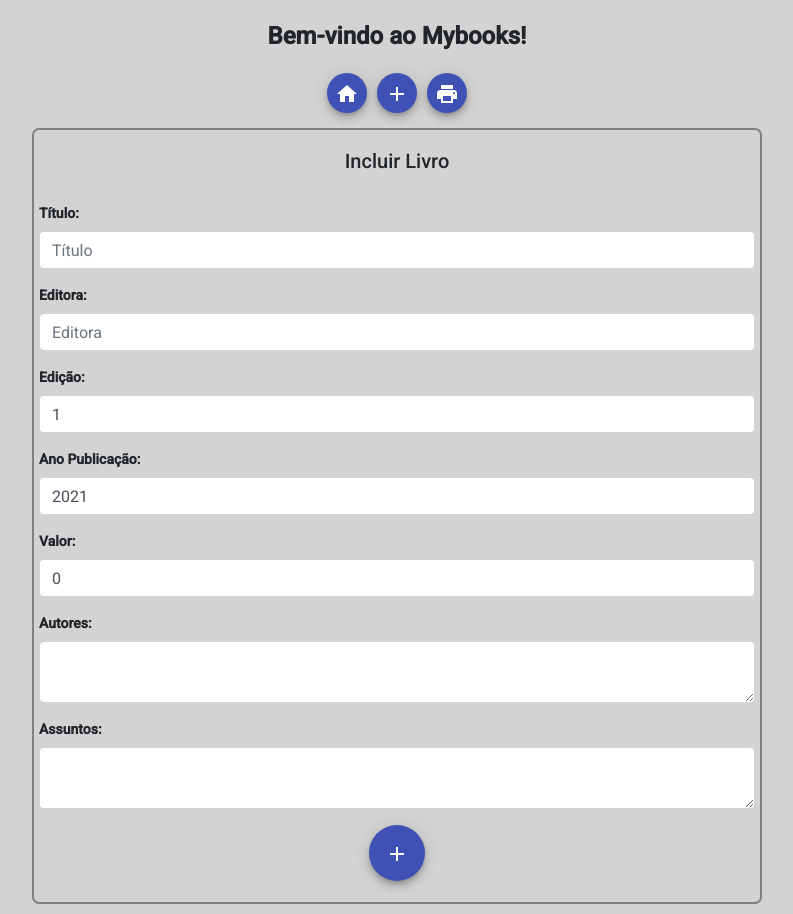
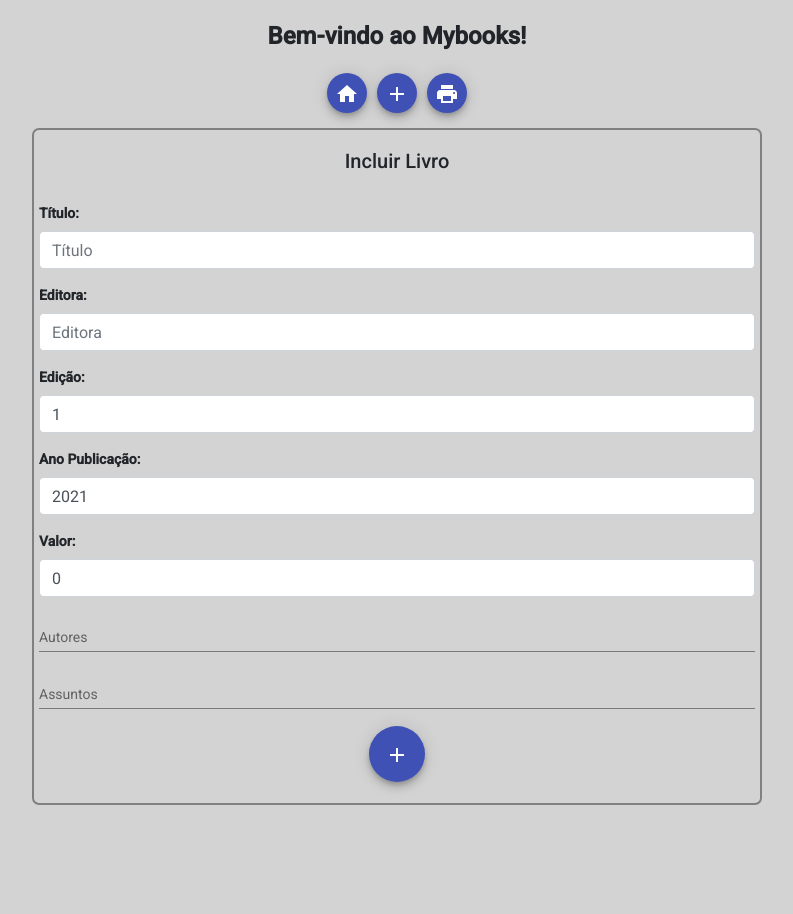
Before and after one commit to eugeniosolucoes/mybooks, an Angular app in the folder mybooks-app/: page /add in a window 1280 px wide. Shown: the whole page, without its empty margins (243-1036 px from the left). After the commit the page ends 815 px from the top, so only its background shows below. Built offline with nearby package versions, Linux system fonts and the light colour scheme.

Commit message:
Inclusão do componente chips do material design.

```diff
--- a/mybooks-app/src/app/livro/add-livro.component.html
+++ b/mybooks-app/src/app/livro/add-livro.component.html
@@ -27,14 +27,32 @@
     <input type="number" min="0" step="0.1" [(ngModel)]="livro.valor" placeholder="Valor" name="valor"
       class="form-control" id="valor">
   </div>
-  <div class="form-group">
-    <label for="autor">Autores:</label>
-    <textarea maxlength="40" [(ngModel)]="livro.autores" name="autores" class="form-control" id="autores"></textarea>
-  </div>
-  <div class="form-group">
-    <label for="autor">Assuntos:</label>
-    <textarea maxlength="40" [(ngModel)]="livro.assuntos" name="assuntos" class="form-control" id="assuntos"></textarea>
-  </div>
+  <mat-form-field class="autores-chip-list">
+    <mat-label>Autores</mat-label>
+    <mat-chip-list #chipListAutor aria-label="Autor selection">
+      <mat-chip *ngFor="let autor of livro.autores" [selectable]="selectable" [removable]="removable"
+        (removed)="remove(autor, livro.autores)">
+        {{autor}}
+        <mat-icon matChipRemove *ngIf="removable">cancel</mat-icon>
+      </mat-chip>
+      <input placeholder="Novo Autor..." [matChipInputFor]="chipListAutor"
+        [matChipInputSeparatorKeyCodes]="separatorKeysCodes" [matChipInputAddOnBlur]="addOnBlur"
+        (matChipInputTokenEnd)="add($event, livro.autores)">
+    </mat-chip-list>
+  </mat-form-field>
+  <mat-form-field class="assunto-chip-list">
+    <mat-label>Assuntos</mat-label>
+    <mat-chip-list #chipListAssunto aria-label="Assunto selection">
+      <mat-chip *ngFor="let assunto of livro.assuntos" [selectable]="selectable" [removable]="removable"
+        (removed)="remove(assunto, livro.assuntos)">
+        {{assunto}}
+        <mat-icon matChipRemove *ngIf="removable">cancel</mat-icon>
+      </mat-chip>
+      <input placeholder="Novo Assunto..." [matChipInputFor]="chipListAssunto"
+        [matChipInputSeparatorKeyCodes]="separatorKeysCodes" [matChipInputAddOnBlur]="addOnBlur"
+        (matChipInputTokenEnd)="add($event, livro.assuntos)">
+    </mat-chip-list>
+  </mat-form-field>
   <div class="form-group text-center">
     <button mat-fab color="primary" (click)="createLivro()" aria-label="Example icon button with a home icon">
       <mat-icon>add</mat-icon>
--- a/mybooks-app/src/app/livro/add-livro.component.ts
+++ b/mybooks-app/src/app/livro/add-livro.component.ts
@@ -5,6 +5,10 @@ import { Livro } from '../modelo/livro.model';
 import { LivroService } from './livro.service';
 
 import { FormLivro } from "./form-livro";
+
+import { COMMA, ENTER } from '@angular/cdk/keycodes';
+import { MatChipInputEvent } from '@angular/material/chips';
+
 
 @Component({
   selector: 'app-livro-create',
@@ -22,8 +26,6 @@ export class AddLivroComponent extends FormLivro {
   createLivro(): void {
     try {
       this.livroService.tratarAnoEdicao(this.livro);
-      this.livroService.tratarAutores(this.livro);
-      this.livroService.tratarAssuntos(this.livro);
       this.livroService.createLivro(this.livro)
         .subscribe(data => {
           alert("Livro salvo com sucesso!");
@@ -34,4 +36,33 @@ export class AddLivroComponent extends FormLivro {
     }
   };
 
+  visible = true;
+  selectable = true;
+  removable = true;
+  addOnBlur = true;
+  readonly separatorKeysCodes: number[] = [ENTER, COMMA];
+
+  add(event: MatChipInputEvent, lista: any): void {
+    const input = event.input;
+    const value = event.value;
+
+    // Add valor
+    if ((value || '').trim()) {
+      lista.push(value.trim());
+    }
+
+    // Reset the input value
+    if (input) {
+      input.value = '';
+    }
+  }
+
+  remove(valor: string, lista: any): void {
+    const index = lista.indexOf(valor);
+
+    if (index >= 0) {
+      lista.splice(index, 1);
+    }
+  }
+
 }
--- a/mybooks-app/src/app/livro/livro.component.html
+++ b/mybooks-app/src/app/livro/livro.component.html
@@ -15,7 +15,7 @@
         {{livro.autores}}<br>
         ({{livro.assuntos}})<br>
         Preço: {{livro.valor | currency : 'R$'}}
-      <td class="colunaAcoes" style="text-align: center;">
+      <td class="coluna-acoes" style="text-align: center;">
         <button mat-mini-fab color="primary" [routerLink]="['/update', livro.id]"
           aria-label="Example icon button with a home icon">
           <mat-icon>edit</mat-icon>
--- a/mybooks-app/src/app/livro/update-livro.component.html
+++ b/mybooks-app/src/app/livro/update-livro.component.html
@@ -27,19 +27,35 @@
     <input type="number" step="0.1" [(ngModel)]="livro.valor" placeholder="Valor" name="valor" class="form-control"
       id="valor">
   </div>
-  <div class="form-group">
-    <label for="autor">Autores:</label>
-    <textarea maxlength="40" [(ngModel)]="livro.autores" name="autores" class="form-control" id="autores"></textarea>
-  </div>
-  <div class="form-group">
-    <label for="autor">Assuntos:</label>
-    <textarea maxlength="40" [(ngModel)]="livro.assuntos" name="assuntos" class="form-control" id="assuntos"></textarea>
-  </div>
+  <mat-form-field class="autores-chip-list">
+    <mat-label>Autores</mat-label>
+    <mat-chip-list #chipListAutor aria-label="Assunto selection">
+      <mat-chip *ngFor="let autor of livro.autores" [selectable]="selectable" [removable]="removable"
+        (removed)="remove(autor, livro.autores)">
+        {{autor}}
+        <mat-icon matChipRemove *ngIf="removable">cancel</mat-icon>
+      </mat-chip>
+      <input placeholder="Novo Autor..." [matChipInputFor]="chipListAutor"
+        [matChipInputSeparatorKeyCodes]="separatorKeysCodes" [matChipInputAddOnBlur]="addOnBlur"
+        (matChipInputTokenEnd)="add($event, livro.autores)">
+    </mat-chip-list>
+  </mat-form-field>
+  <mat-form-field class="assunto-chip-list">
+    <mat-label>Assuntos</mat-label>
+    <mat-chip-list #chipListAssunto aria-label="Assunto selection">
+      <mat-chip *ngFor="let assunto of livro.assuntos" [selectable]="selectable" [removable]="removable"
+        (removed)="remove(assunto, livro.assuntos)">
+        {{assunto}}
+        <mat-icon matChipRemove *ngIf="removable">cancel</mat-icon>
+      </mat-chip>
+      <input placeholder="Novo Assunto..." [matChipInputFor]="chipListAssunto"
+        [matChipInputSeparatorKeyCodes]="separatorKeysCodes" [matChipInputAddOnBlur]="addOnBlur"
+        (matChipInputTokenEnd)="add($event, livro.assuntos)">
+    </mat-chip-list>
+  </mat-form-field>
   <div class="form-group text-center">
-    <!-- <button type="submit" class="btn btn-primary botao-salvar">Atualizar</button> -->
     <button mat-fab type="submit" color="primary" aria-label="Example icon button with a home icon">
       <mat-icon>save</mat-icon>
     </button>
-
   </div>
 </form>
--- a/mybooks-app/src/app/livro/update-livro.component.ts
+++ b/mybooks-app/src/app/livro/update-livro.component.ts
@@ -5,6 +5,10 @@ import { Livro } from '../modelo/livro.model';
 import { LivroService } from './livro.service';
 
 import { FormLivro } from "./form-livro";
+
+import { COMMA, ENTER } from '@angular/cdk/keycodes';
+import { MatChipInputEvent } from '@angular/material/chips';
+
 
 @Component({
   selector: 'app-livro-update',
@@ -28,8 +32,6 @@ export class UpdateLivroComponent extends FormLivro implements OnInit {
   updateLivro(): void {
     try {
       this.livroService.tratarAnoEdicao(this.livro);
-      this.livroService.tratarAutores(this.livro);
-      this.livroService.tratarAssuntos(this.livro);
       this.livroService.updateLivro(this.livro)
         .subscribe(data => {
           alert("Livro atualizado com sucesso!");
@@ -40,4 +42,33 @@ export class UpdateLivroComponent extends FormLivro implements OnInit {
     }
   };
 
+  visible = true;
+  selectable = true;
+  removable = true;
+  addOnBlur = true;
+  readonly separatorKeysCodes: number[] = [ENTER, COMMA];
+
+  add(event: MatChipInputEvent, lista: any): void {
+    const input = event.input;
+    const value = event.value;
+
+    // Add assunto
+    if ((value || '').trim()) {
+      lista.push(value.trim());
+    }
+
+    // Reset the input value
+    if (input) {
+      input.value = '';
+    }
+  }
+
+  remove(valor: string, lista: any): void {
+    const index = lista.indexOf(valor);
+
+    if (index >= 0) {
+      lista.splice(index, 1);
+    }
+  }
+
 }
--- a/mybooks-app/src/styles.css
+++ b/mybooks-app/src/styles.css
@@ -39,6 +39,14 @@ label {
   padding: 5px;
 }
 
-.colunaAcoes button {
+.coluna-acoes button {
   margin: 5px;
 }
+
+.autores-chip-list {
+  width: 100%;
+}
+
+.assunto-chip-list {
+  width: 100%;
+}
```
